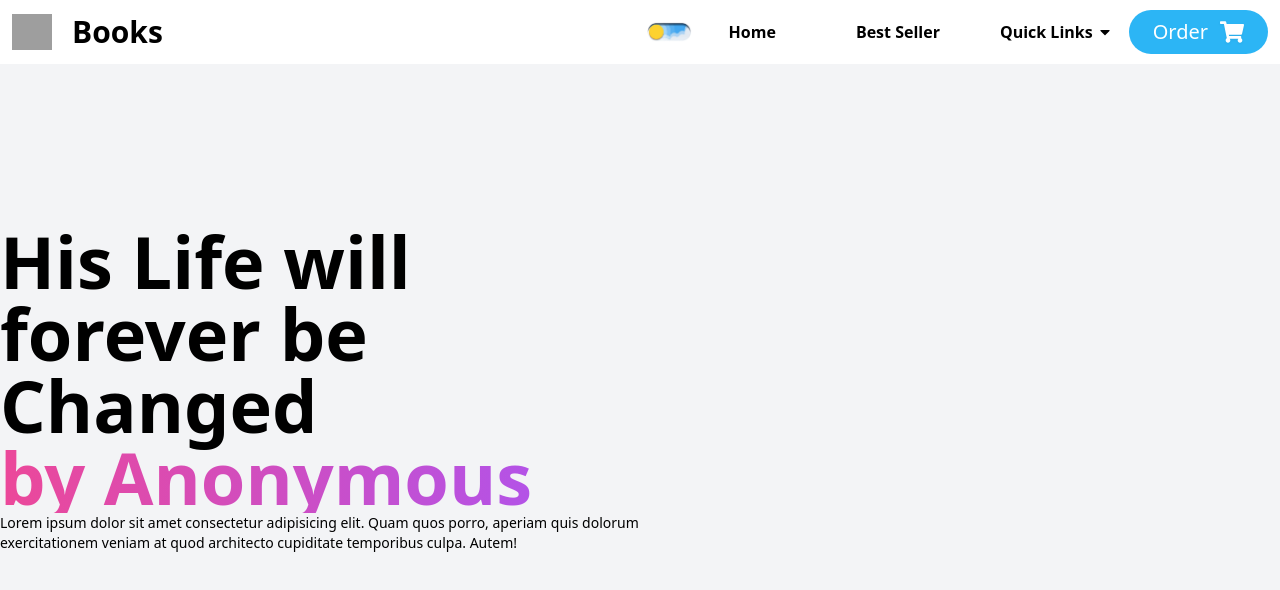
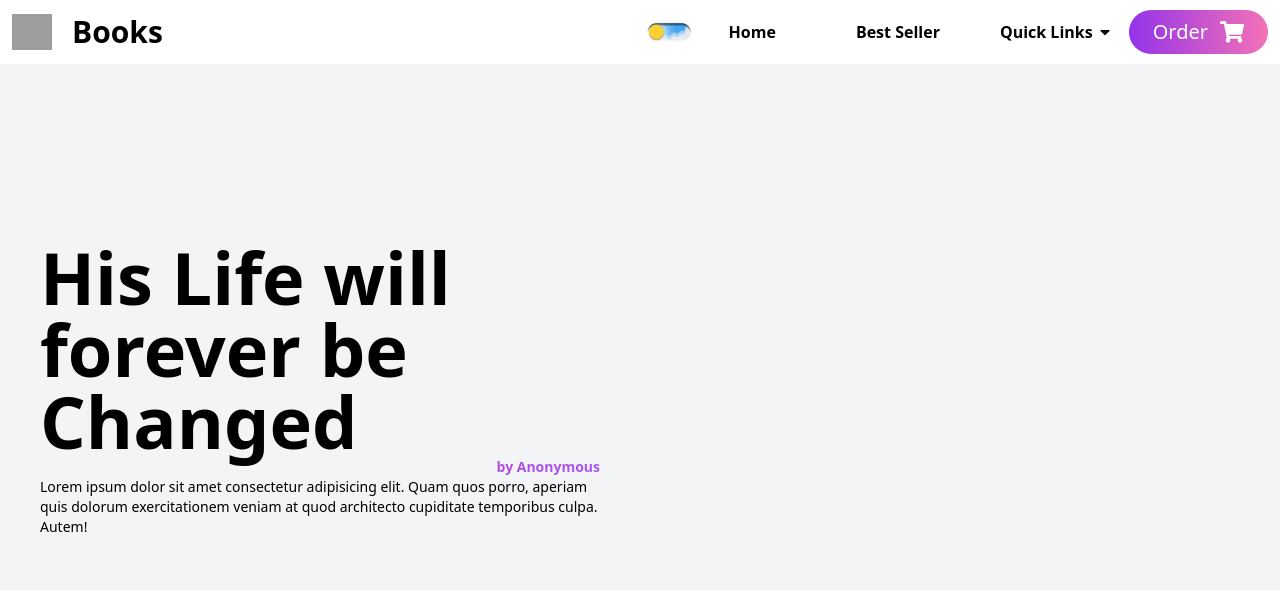
Before and after one commit to sohaibs-liberary/book-shop, a React (Vite) app: page / in a window 1280 px wide. Shown: the top 590 px of the page. Built offline with nearby package versions, Linux system fonts and the light colour scheme; grey boxes are pictures that could not be loaded.

Commit message:
set firstsection hero

```diff
--- a/src/components/Hero/Hero.jsx
+++ b/src/components/Hero/Hero.jsx
@@ -7,10 +7,10 @@ const Hero = () => {
     <div className="cointerner pb-8 sm:pb-0 ">
         <div className='grid grid-cols-1 sm:grid-cols-2'>
             {/*text-content-section*/}
-            <div className=''>
-                <h1 className='text-5xl sm:text-6xl lg:text-7xl font-bold' >
+            <div className='px-10'>
+                <h1 className='text-5xl sm:text-6xl lg:text-7xl font-bold ' >
                     His Life will forever be Changed
-                    <p className='bg-clip-text text-transparent bg-gradient-to-r from-pink-500 to-purple-500' > by Anonymous</p>
+                    <p className='bg-clip-text text-transparent bg-gradient-to-r from-pink-600 to-purple-500 text-right  text-sm '  > by Anonymous</p>
 
                 </h1>
                 <p className='text-sm' >
--- a/src/components/Navbar/Navbar.jsx
+++ b/src/components/Navbar/Navbar.jsx
@@ -87,7 +87,7 @@ const Navbar = () => {
                                 </a>
                             </li>
                          </ul>
-                         <button className='bg-gradient-to-r  bg-[#2cb5f5] text-white px-6 py-2 rounded-full flex items-center gap-3  text-xl hover:scale-105 duration-150 '>
+                         <button className='bg-gradient-to-r   from-purple-600 to-pink-400 text-white px-6 py-2 rounded-full flex items-center gap-3  text-xl hover:scale-105 duration-150 '>
                           Order  <FaShoppingCart className='text-2xl  text-white drop-shadow-sm  cursor-pointer' />  </button>
                     </div>
                 </div>
```
